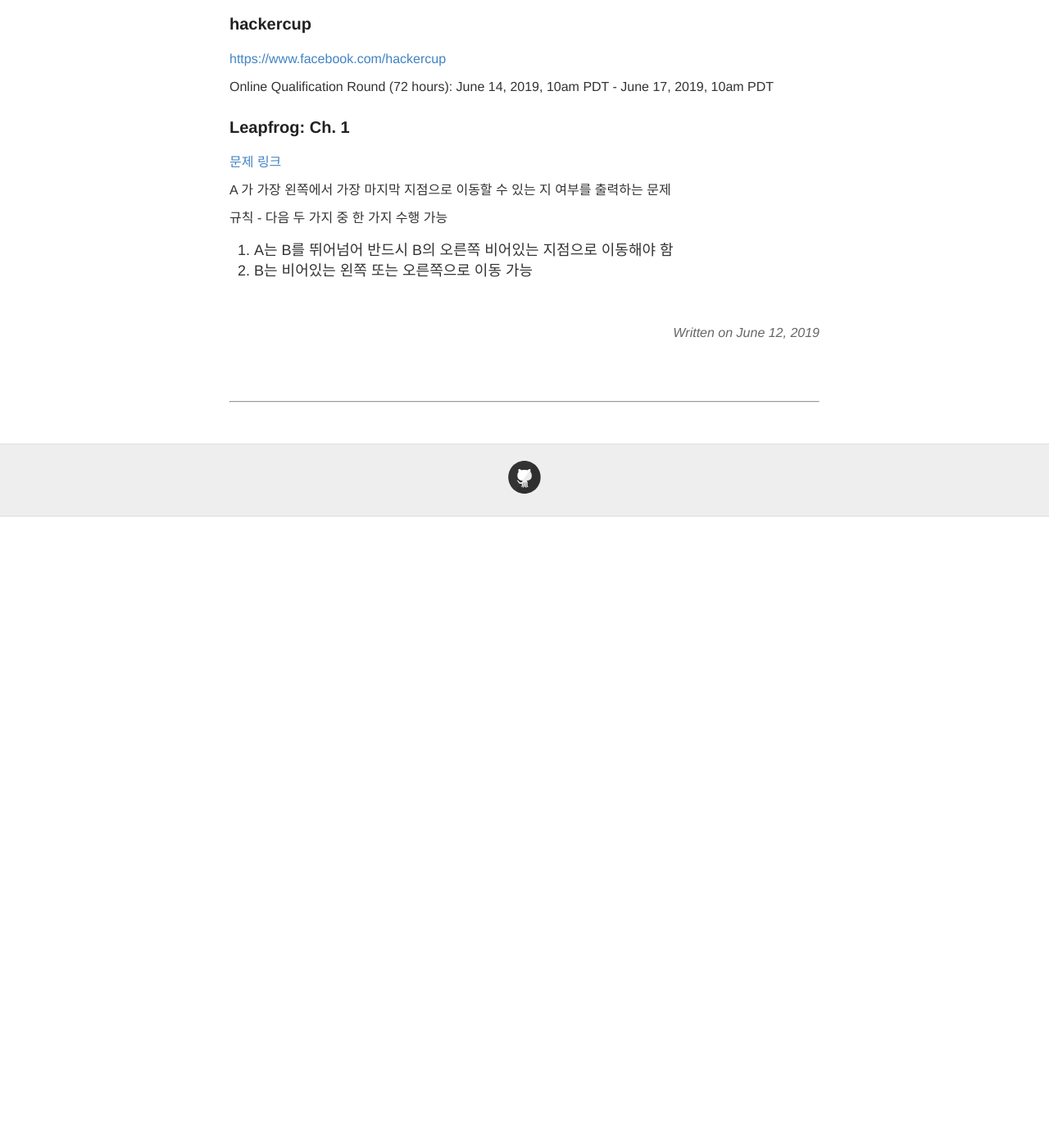
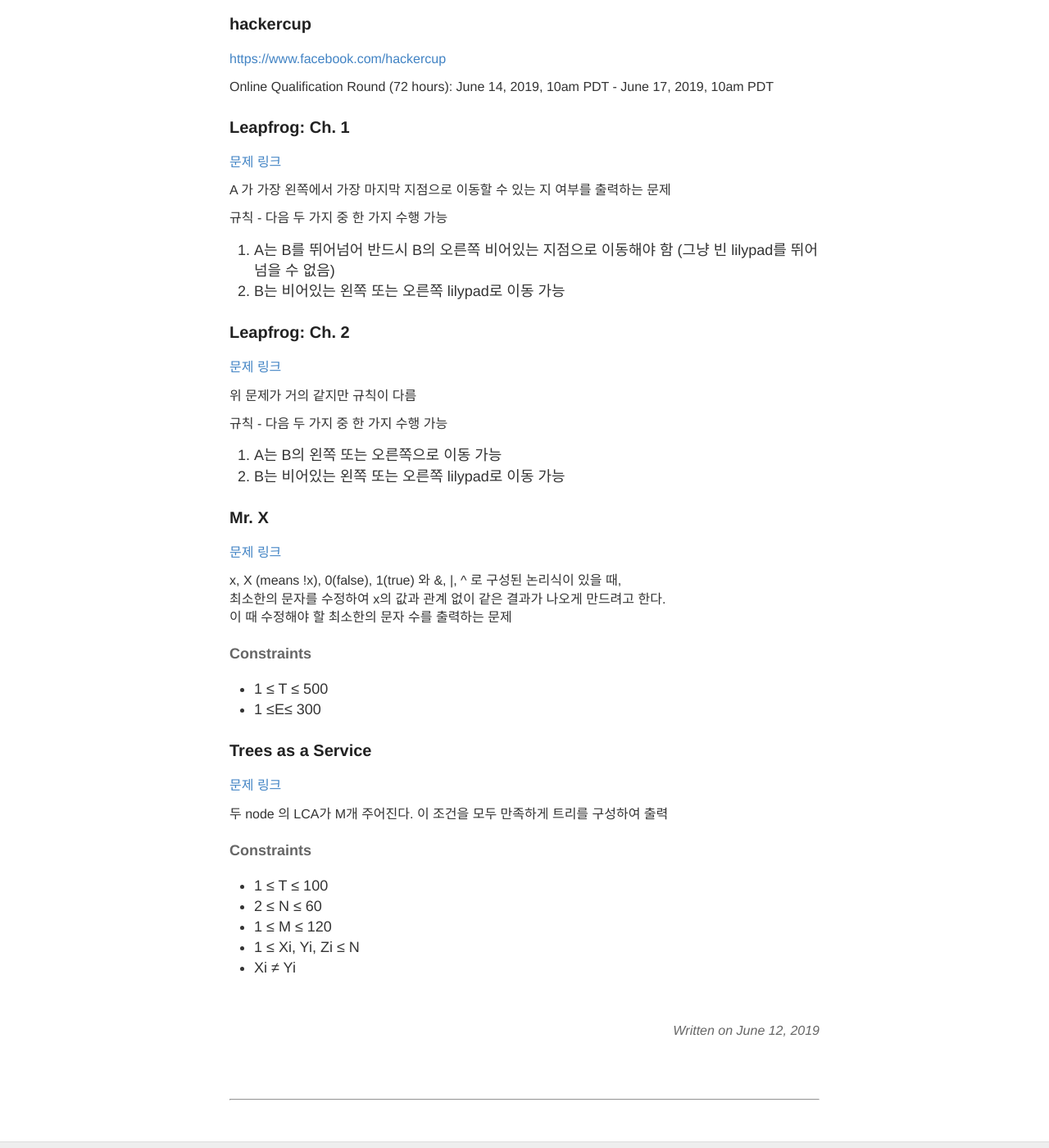
Before and after one commit to seirion/aaa, a Jekyll site: the page built from _posts/2019-06-19-meeting-089.md, in a window 1280 px wide and 1400 px high, scrolled down 373 px. Shown: the whole window at 82% size. Built offline with Jekyll 4.4.1, drawn with Linux system fonts in a browser that asks for light colours; comment, search, counter and statistics services are not loaded; before the commit the page ends 1003 px from its top, so only the background shows below that.

Commit message:
Update 2019-06-19-meeting-089.md

```diff
--- a/_posts/2019-06-19-meeting-089.md
+++ b/_posts/2019-06-19-meeting-089.md
@@ -29,5 +29,43 @@
 A 가 가장 왼쪽에서 가장 마지막 지점으로 이동할 수 있는 지 여부를 출력하는 문제
 
 규칙 - 다음 두 가지 중 한 가지 수행 가능
-1. A는 B를 뛰어넘어 반드시 B의 오른쪽 비어있는 지점으로 이동해야 함
-2. B는 비어있는 왼쪽 또는 오른쪽으로 이동 가능
+1. A는 B를 뛰어넘어 반드시 B의 오른쪽 비어있는 지점으로 이동해야 함 (그냥 빈 lilypad를 뛰어넘을 수 없음)
+2. B는 비어있는 왼쪽 또는 오른쪽 lilypad로 이동 가능
+
+
+### Leapfrog: Ch. 2
+
+[문제 링크](https://www.facebook.com/hackercup/problem/2426282194266338/)
+
+위 문제가 거의 같지만 규칙이 다름
+
+규칙 - 다음 두 가지 중 한 가지 수행 가능
+1. A는 B의 왼쪽 또는 오른쪽으로 이동 가능
+2. B는 비어있는 왼쪽 또는 오른쪽 lilypad로 이동 가능
+
+
+### Mr. X
+
+[문제 링크](https://www.facebook.com/hackercup/problem/589264531559040/)
+
+x, X (means !x), 0(false), 1(true) 와 &, |, ^ 로 구성된 논리식이 있을 때,<br>
+최소한의 문자를 수정하여 x의 값과 관계 없이 같은 결과가 나오게 만드려고 한다.<br>
+이 때 수정해야 할 최소한의 문자 수를 출력하는 문제<br>
+
+#### Constraints
+* 1 ≤ T ≤ 500
+* 1 ≤ |E| ≤ 300
+
+
+### Trees as a Service
+
+[문제 링크](hhttps://www.facebook.com/hackercup/problem/330920680938986/)
+
+두 node 의 LCA가 M개 주어진다. 이 조건을 모두 만족하게 트리를 구성하여 출력
+
+#### Constraints
+* 1 ≤ T ≤ 100
+* 2 ≤ N ≤ 60
+* 1 ≤ M ≤ 120
+* 1 ≤ Xi, Yi, Zi ≤ N
+* Xi ≠ Yi
```
